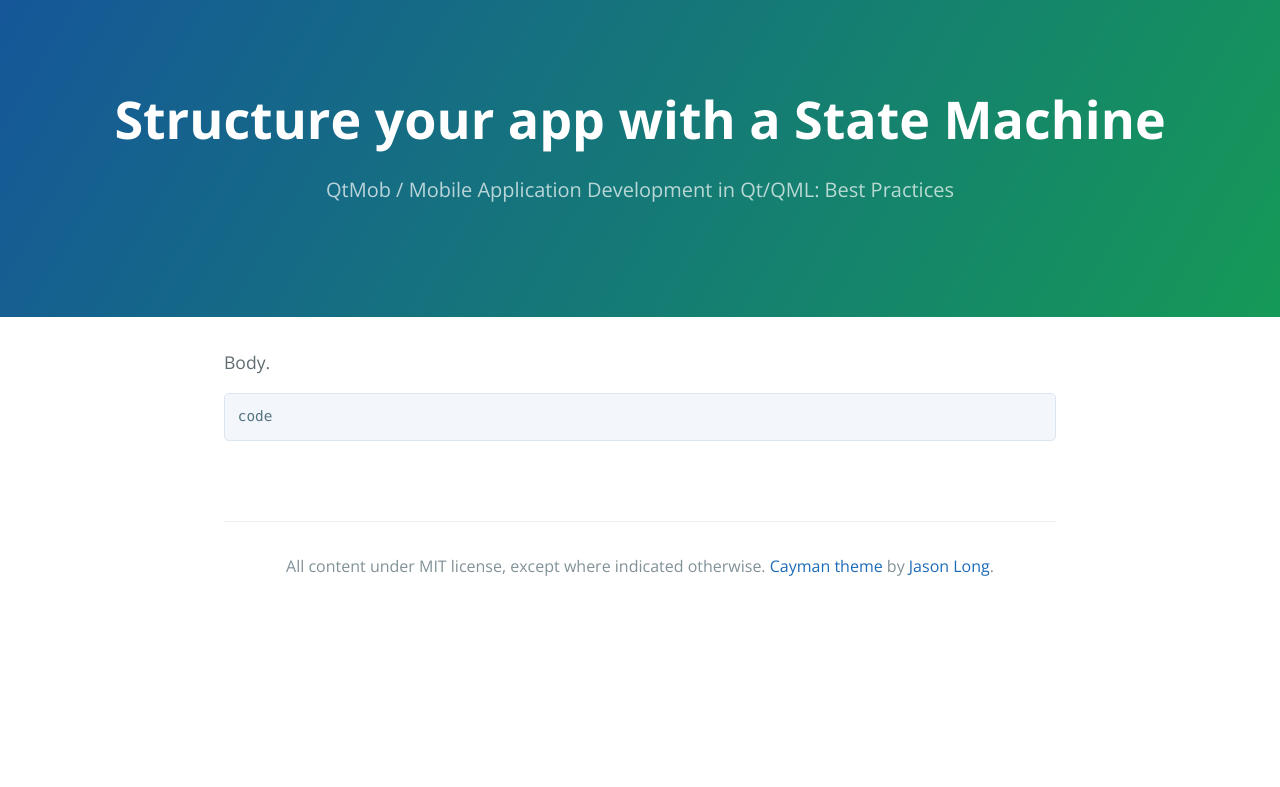
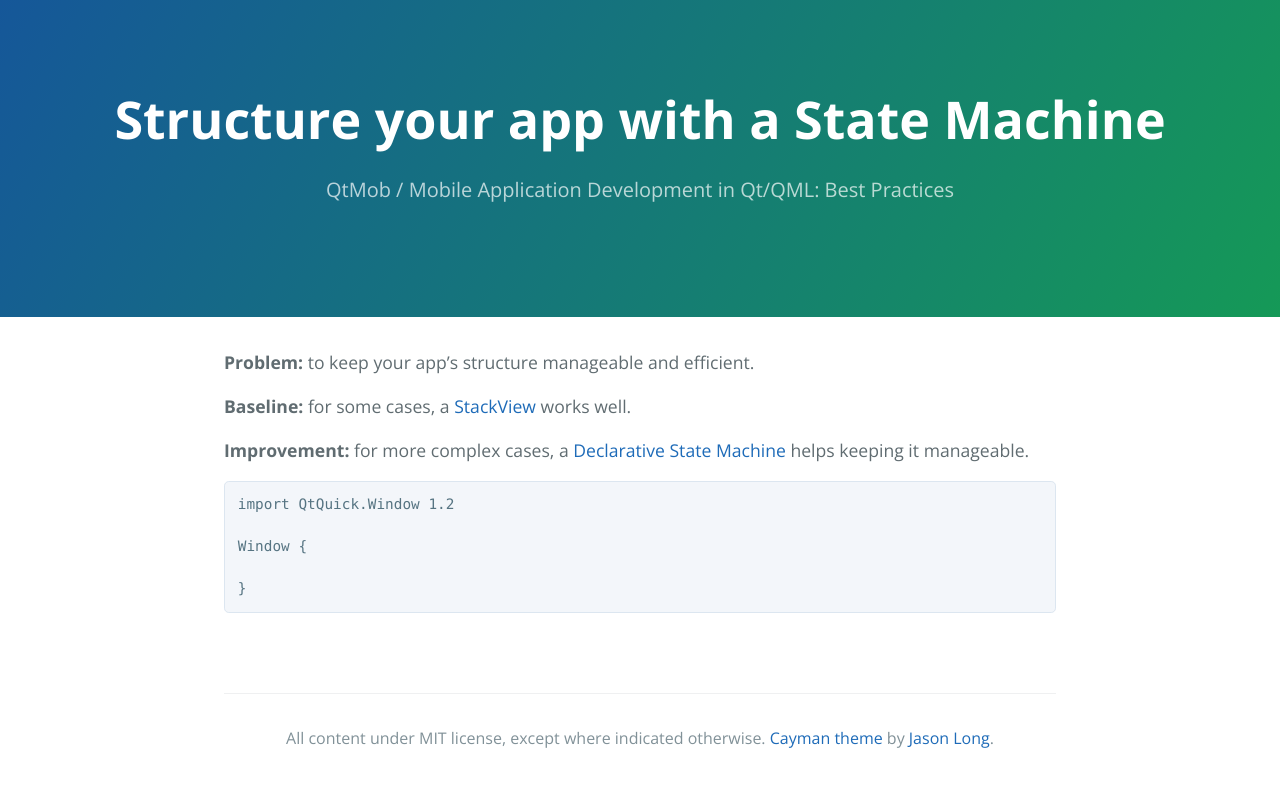
Before and after one commit to qtmob/qtmob.github.io, a Jekyll site: the page built from _posts/2015-09-23-app-structure-with-state-machine.md, in a window 1280 px wide. Shown: the top 787 px of the page. Built offline with Jekyll 4.4.1, drawn with Linux system fonts in a browser that asks for light colours.

`````diff
--- a/_posts/2015-09-23-app-structure-with-state-machine.md
+++ b/_posts/2015-09-23-app-structure-with-state-machine.md
@@ -3,8 +3,16 @@
 title: Structure your app with a State Machine
 ---
 
-Body.
+**Problem:** to keep your app's structure manageable and efficient.
 
-````
-code
-````
+**Baseline:** for some cases, a [StackView](http://doc.qt.io/qt-5/qml-qtquick-controls-stackview.html#using-stackview-in-an-application) works well.
+
+**Improvement:** for more complex cases, a [Declarative State Machine](http://doc.qt.io/qt-5/qmlstatemachine.html) helps keeping it manageable.
+
+```QML
+import QtQuick.Window 1.2
+
+Window {
+
+}
+```
`````
